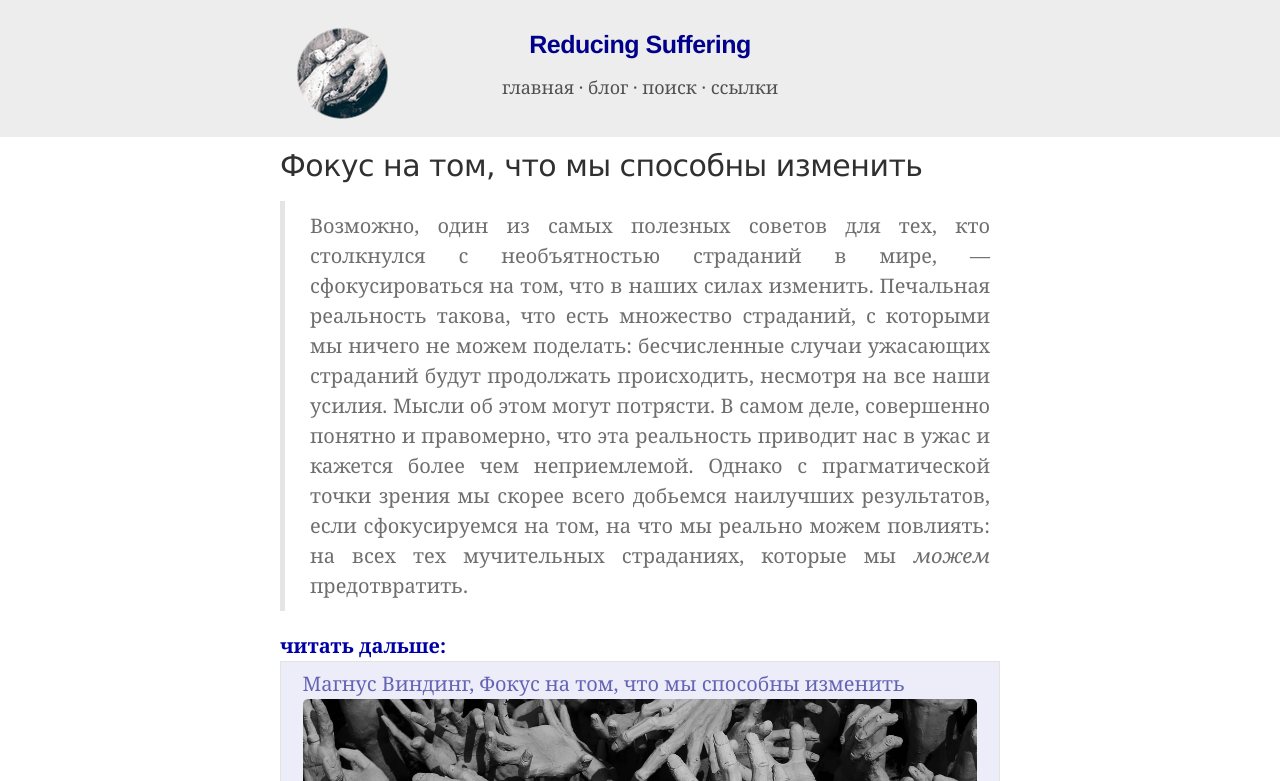
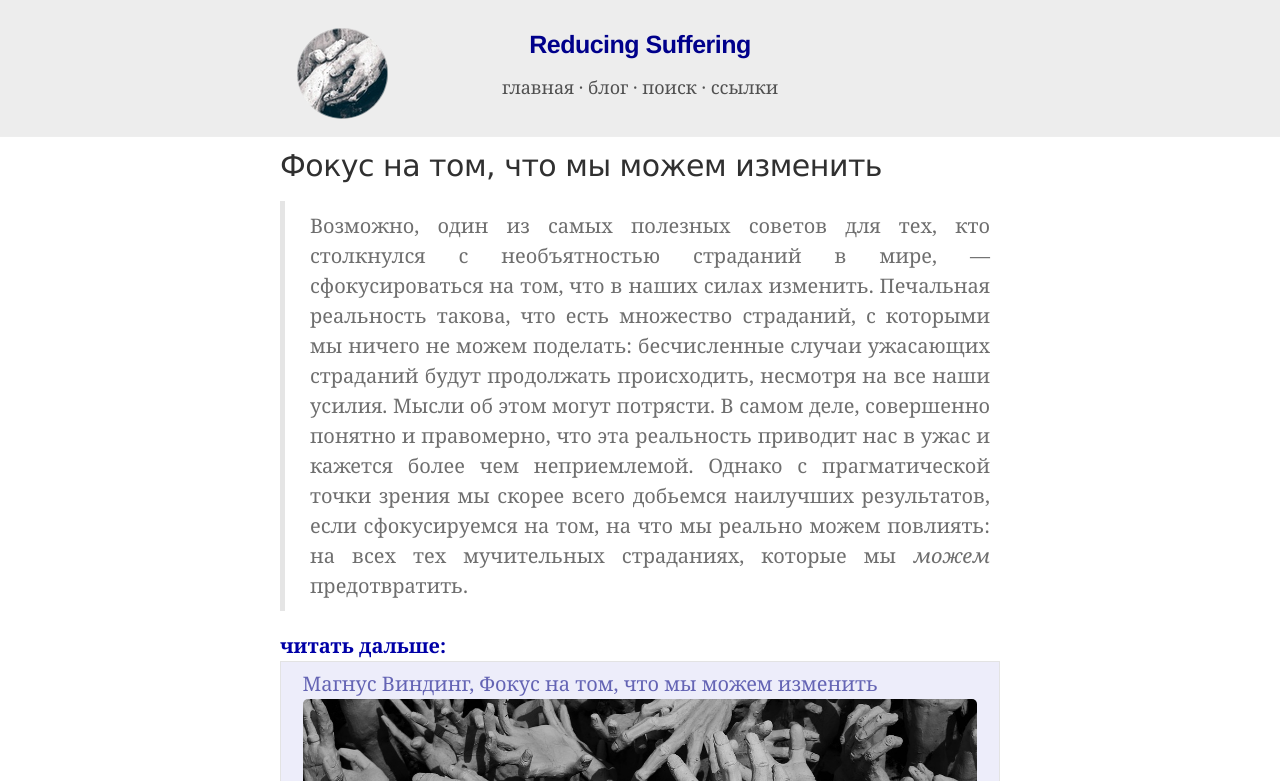
Before and after one commit to ReducingSuffering/reducingsuffering.github.io, a Jekyll site: the page built from _posts/wt/Переводы/Магнус Виндинг/2024-05-11-597.md, in a window 1280 px wide. Shown: the top 781 px of the page. Built offline with Jekyll 4.4.1, drawn with Linux system fonts in a browser that asks for light colours.

Commit message:
fix title

```diff
--- a/_articles/magnus-vinding-1.md
+++ b/_articles/magnus-vinding-1.md
@@ -1,6 +1,6 @@
 ---
 layout: article
-title: Фокус на том, что мы способны изменить
+title: Фокус на том, что мы можем изменить
 authors:
   - Магнус Виндинг
 translated_by: К. Кирдан
--- a/_posts/wt/Переводы/Магнус Виндинг/2024-05-11-597.md
+++ b/_posts/wt/Переводы/Магнус Виндинг/2024-05-11-597.md
@@ -1,6 +1,6 @@
 ---
 layout: post
-title: Фокус на том, что мы способны изменить
+title: Фокус на том, что мы можем изменить
 unixtime:
 vk: https://vk.com/wall-199052526_597
 telegram: https://t.me/reducing_suffering/308
```
